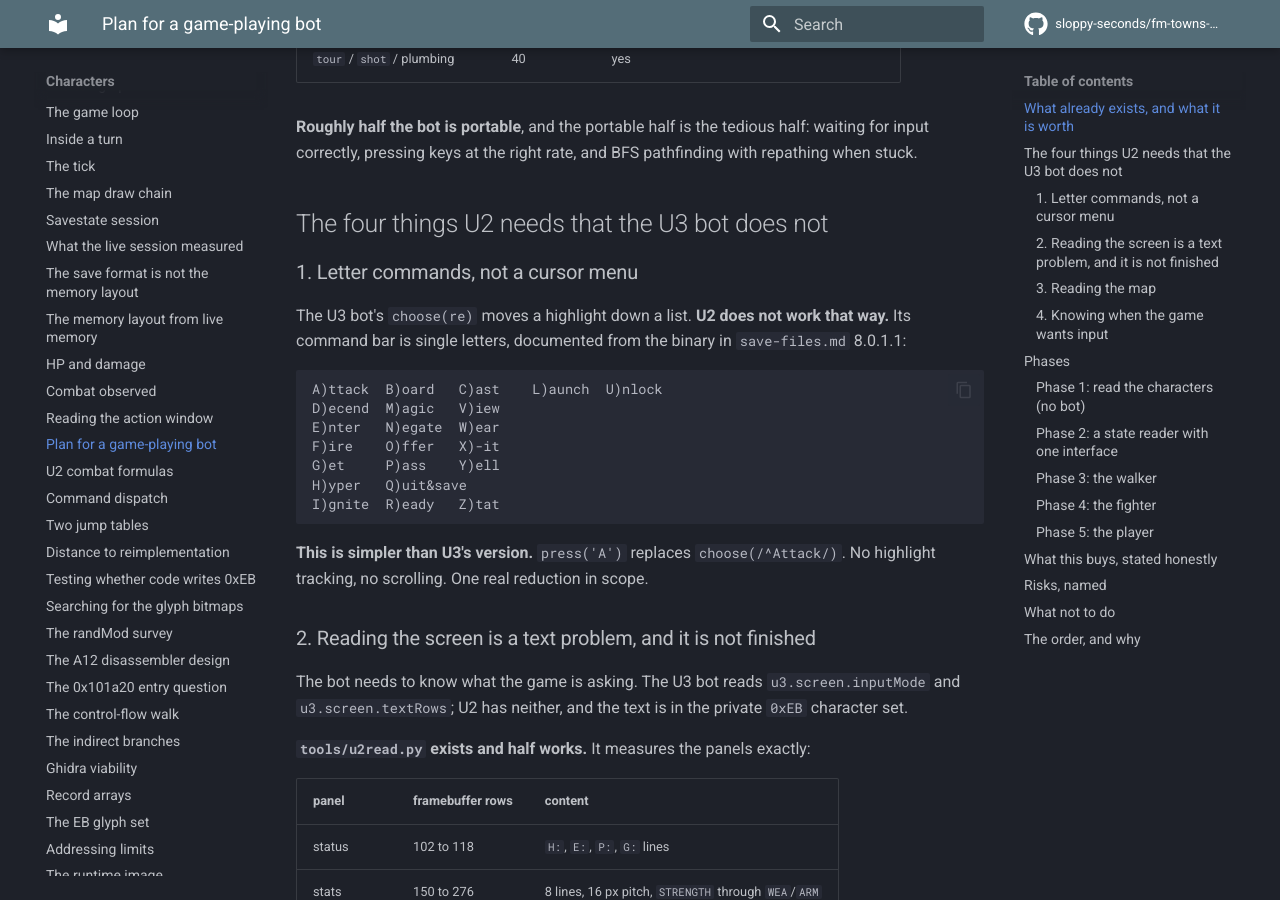
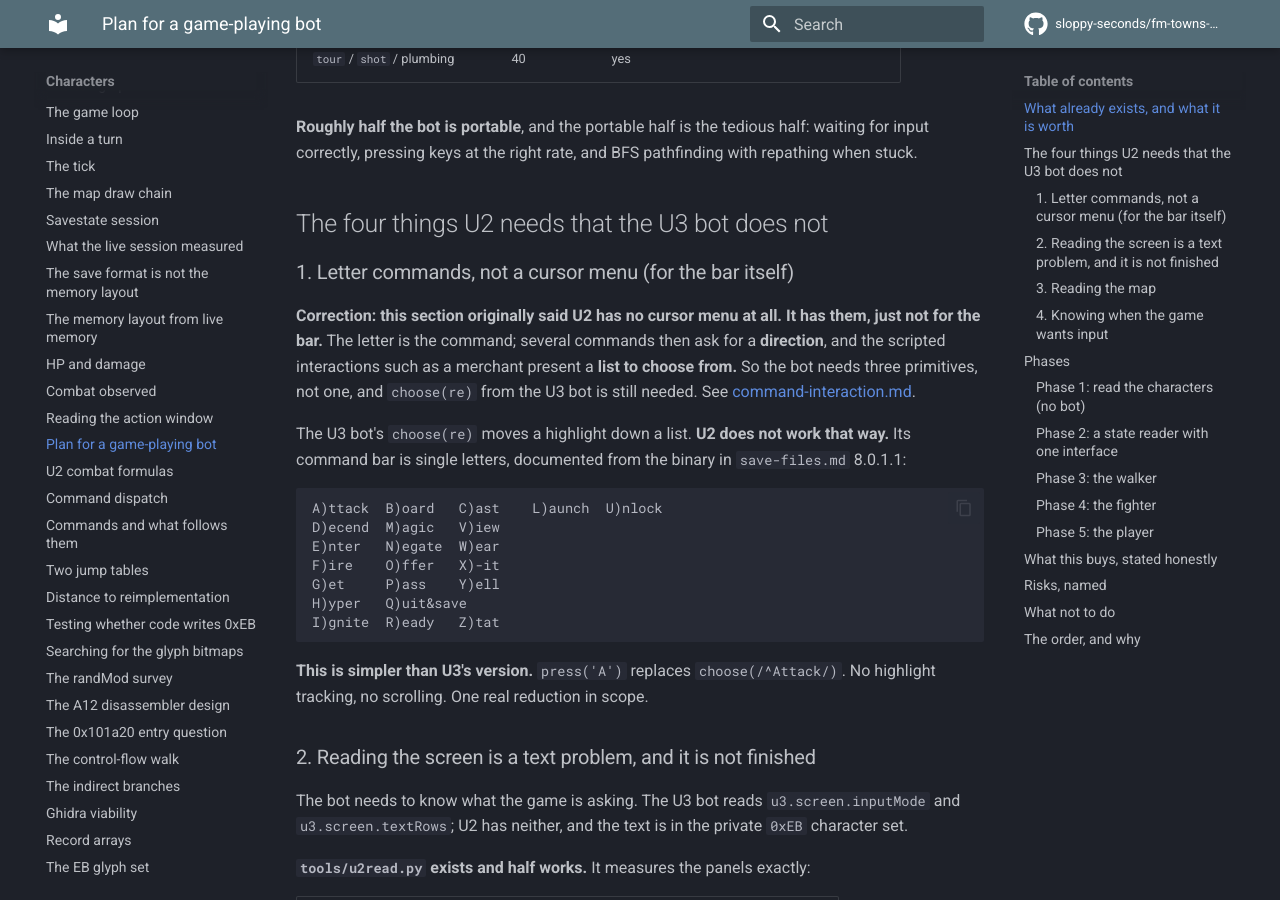
Before and after one commit to sloppy-seconds/fm-towns-ultima, an MkDocs documentation site: the page built from docs/gameplayer-plan.md, in a window 1280 px wide and 900 px high, scrolled down 1108 px. Built offline with MkDocs 1.6.1 and Material for MkDocs 9.7.7, drawn with Linux system fonts in a browser that asks for light colours; comment, search, counter and statistics services are not loaded.

Commit message:
A command is a key plus a response, and U2 does have cursor menus
The player pointed out two things that change the bot's key layer: commands like A)ttack and T)rans- are followed
by a direction, and the scripted interactions such as a merchant present a list to choose from.

I had recorded "U2 has no cursor menu" as a scope reduction. That was half right and half wrong. U2 has no cursor
menu FOR THE COMMAND BAR, because the letter is the command. It does have them for the lists the interactions
present, so choose(re) from the U3 bot is still needed, just somewhere else.

So there are at least three interaction shapes and the bot needs three primitives:
  press(letter)      a command
  press(direction)   a direction, when asked
  choose(re)         a line from a list, when one is shown

None of the 25 commands has its prompt shape confirmed individually. save-files.md lists all 25 and says nothing
about what follows each.

THE PROMPTS ARE NOT FINDABLE AS ASCII. Who?, Y/N, Direction, How many and eight other candidates all return not
found in the binary. They are 0xEB runs, the same private character set that blocked the action window. So the
prompts are only readable off the screen, which is what u2read.py is being built for and what the vision model
already does.

WHAT WOULD ESTABLISH THEM: watch the game while a person does each command once, and record the prompt. One short
session, one command at a time. The result is a 25-row table of command, prompt shape and valid response, which
is a direct input to the bot and something a reimplementation needs regardless.

This makes the waiting flag more urgent rather than less, because the bot must know WHICH of the three shapes the
game is waiting for, not merely that it is waiting.

New page docs/command-interaction.md. gameplayer-plan.md corrected.

```diff
--- a/docs/gameplayer-plan.md
+++ b/docs/gameplayer-plan.md
@@ -36,7 +36,12 @@ pressing keys at the right rate, and BFS pathfinding with repathing when stuck.
 
 ## The four things U2 needs that the U3 bot does not
 
-### 1. Letter commands, not a cursor menu
+### 1. Letter commands, not a cursor menu (for the bar itself)
+
+**Correction: this section originally said U2 has no cursor menu at all. It has them, just not for the bar.**
+The letter is the command; several commands then ask for a **direction**, and the scripted interactions such as
+a merchant present a **list to choose from.** So the bot needs three primitives, not one, and `choose(re)` from
+the U3 bot is still needed. See [command-interaction.md](command-interaction.md).
 
 The U3 bot's `choose(re)` moves a highlight down a list. **U2 does not work that way.** Its command bar is
 single letters, documented from the binary in `save-files.md` 8.0.1.1:
--- a/mkdocs.yml
+++ b/mkdocs.yml
@@ -100,6 +100,7 @@ nav:
       - Plan for a game-playing bot: gameplayer-plan.md
       - U2 combat formulas: combat-formulas.md
       - Command dispatch: command-dispatch.md
+      - Commands and what follows them: command-interaction.md
       - Two jump tables: jump-tables.md
       - Distance to reimplementation: reimplementation-gap.md
       - Testing whether code writes 0xEB: glyph-writer-test.md
```
Also changed, not shown: docs/command-interaction.md (added, +82 -0 lines).
